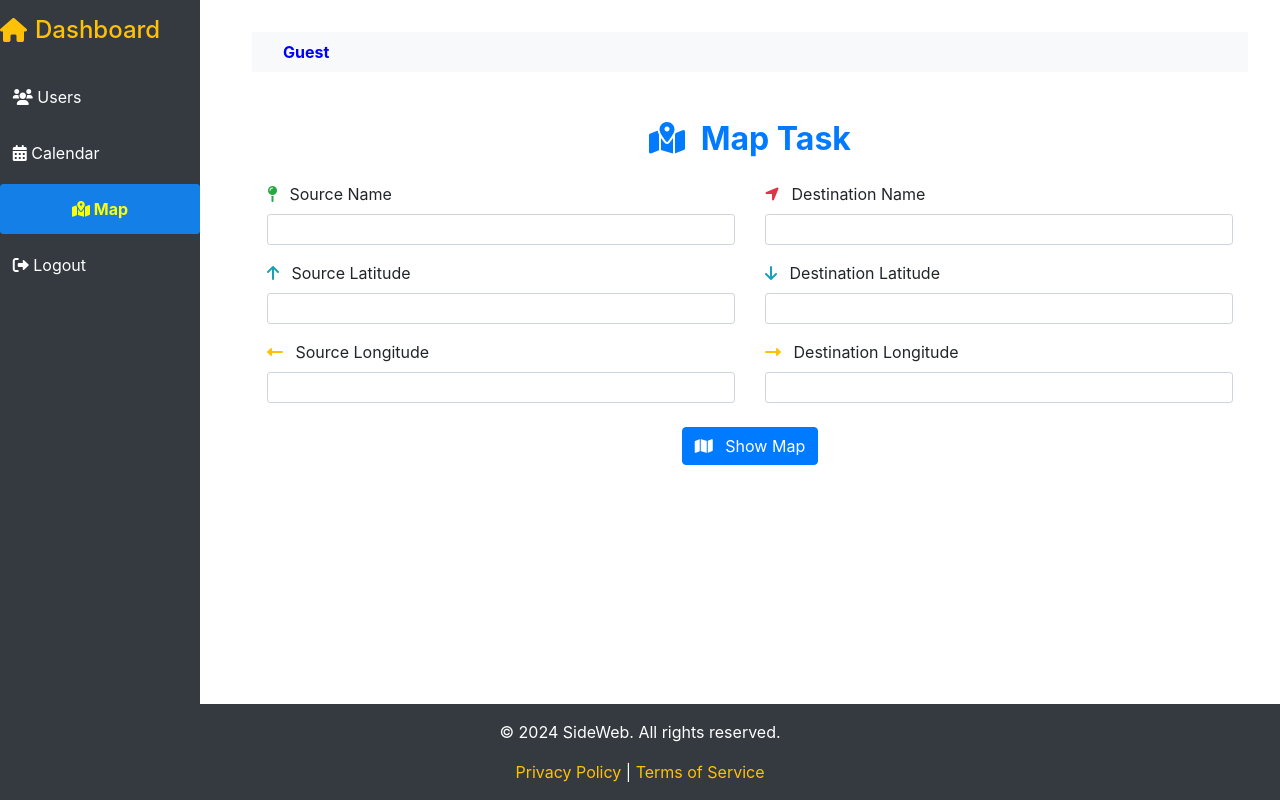
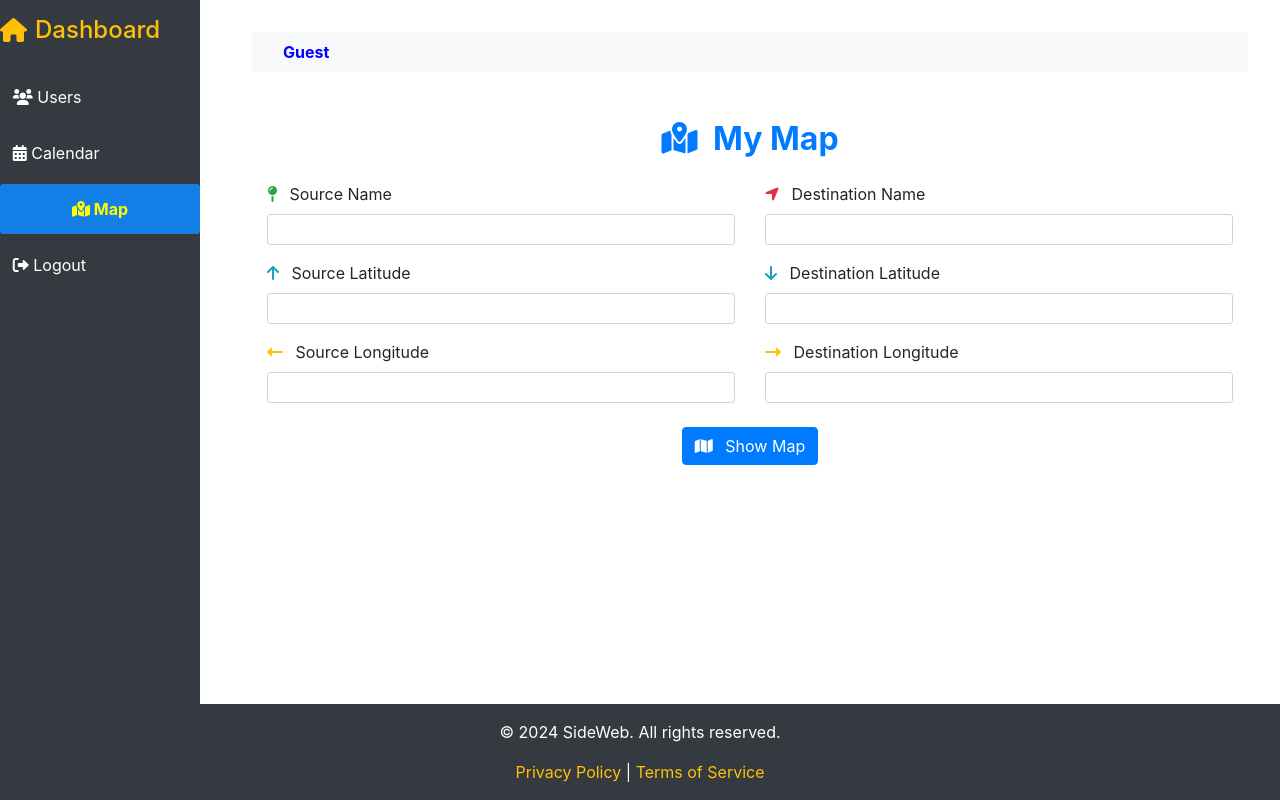
Before and after one commit to majid-ali-sbbu/LoginFoam, a Laravel app: page /map in a window 1280 px wide. Run offline with Laravel 12, Linux system fonts and the light colour scheme; parts of the project's set-up code (start-up, migrations or seed data) failed here and were passed over; some libraries are stand-ins or nearby versions.

Commit message:
Update file structure as a proffisional2

```diff
--- a/resources/views/map.blade.php
+++ b/resources/views/map.blade.php
@@ -23,7 +23,7 @@
         <div class="container py-5">
             <h2 class="text-center text-primary font-weight-bold mb-4">
                 <i class="fas fa-map-marked-alt"></i>
-                <span class="ml-2">Map Task</span>
+                <span class="ml-2">My Map</span>
             </h2>
             <form action="{{ route('map.process') }}" method="POST">
                 @csrf
```
